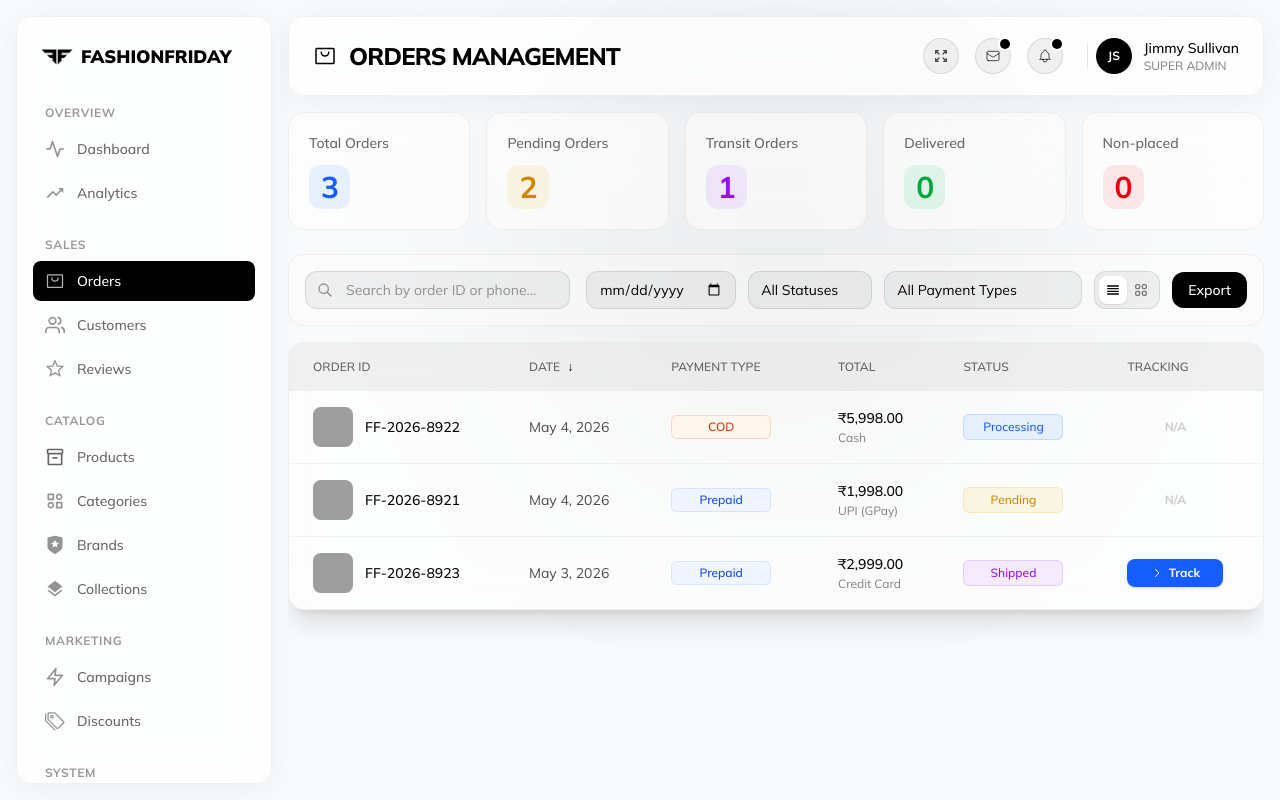
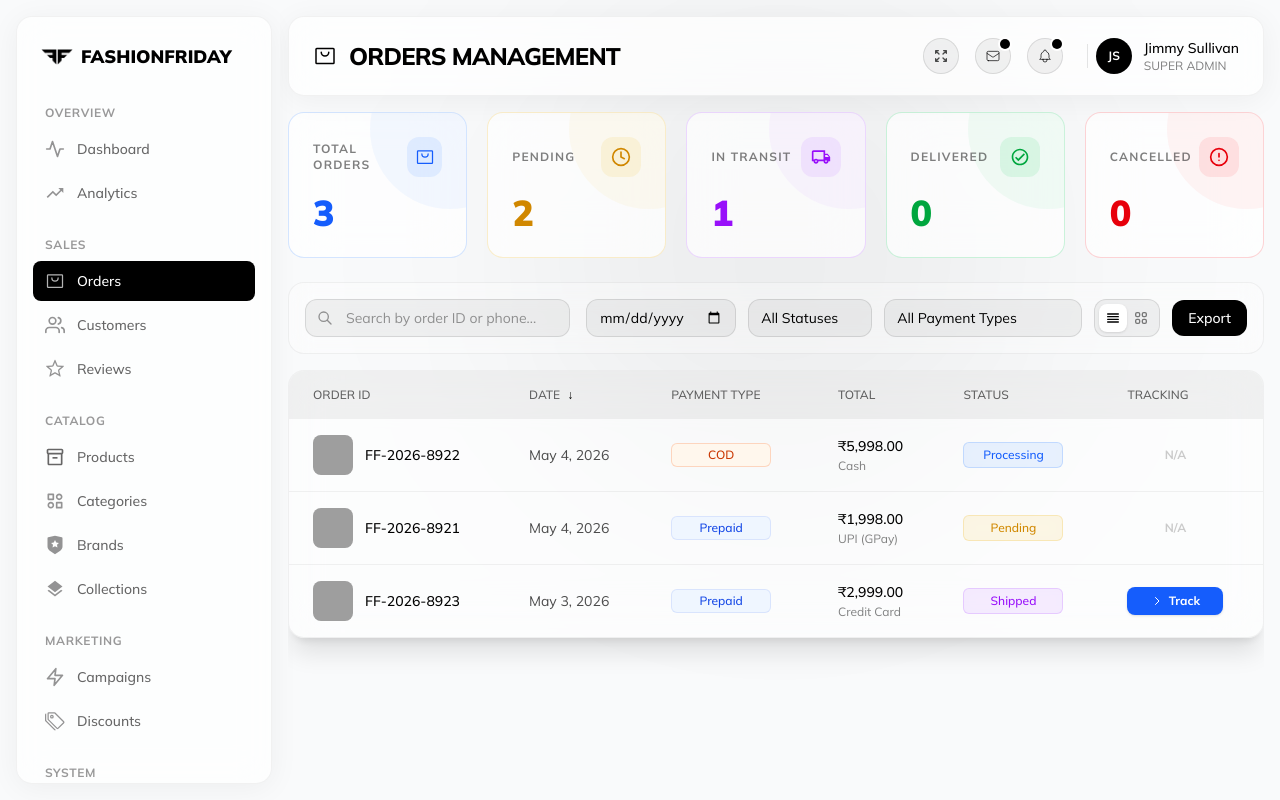
Before and after one commit to FashionFriday-tech/platform, a Next.js app in the folder apps/admin/: page /orders in a window 1280 px wide. Built offline with nearby package versions, Linux system fonts and the light colour scheme; grey boxes are pictures that could not be loaded.

Commit message:
feat(admin): redesign order stats dashboard widgets

```diff
--- a/apps/admin/src/features/orders/components/OrderStats.tsx
+++ b/apps/admin/src/features/orders/components/OrderStats.tsx
@@ -3,6 +3,13 @@
 import React from 'react';
 import { motion } from 'motion/react';
 import { mockOrders } from '../data/mock-orders';
+import {
+  ShoppingBagIcon,
+  ClockIcon,
+  TruckIcon,
+  CheckCircleIcon,
+  AlertCircleIcon
+} from '@ff/ui';
 
 export function OrderStats() {
   const totalOrders = mockOrders.length;
@@ -17,45 +24,79 @@ export function OrderStats() {
     {
       name: 'Total Orders',
       value: totalOrders.toString(),
-      color: 'bg-blue-500/10 text-blue-600 dark:bg-blue-400/10 dark:text-blue-400',
+      filterValue: 'all',
+      icon: ShoppingBagIcon,
+      color: 'text-blue-600 dark:text-blue-400',
+      bgColor: 'bg-blue-500/10 dark:bg-blue-400/10',
+      borderColor: 'border-blue-500/20 dark:border-blue-400/10',
+      glow: 'bg-blue-500',
     },
     {
-      name: 'Pending Orders',
+      name: 'Pending',
       value: pendingOrders.toString(),
-      color: 'bg-yellow-500/10 text-yellow-600 dark:bg-yellow-400/10 dark:text-yellow-400',
+      filterValue: 'pending',
+      icon: ClockIcon,
+      color: 'text-yellow-600 dark:text-yellow-400',
+      bgColor: 'bg-yellow-500/10 dark:bg-yellow-400/10',
+      borderColor: 'border-yellow-500/20 dark:border-yellow-400/10',
+      glow: 'bg-yellow-500',
     },
     {
-      name: 'Transit Orders',
+      name: 'In Transit',
       value: transitOrders.toString(),
-      color: 'bg-purple-500/10 text-purple-600 dark:bg-purple-400/10 dark:text-purple-400',
+      filterValue: 'shipped',
+      icon: TruckIcon,
+      color: 'text-purple-600 dark:text-purple-400',
+      bgColor: 'bg-purple-500/10 dark:bg-purple-400/10',
+      borderColor: 'border-purple-500/20 dark:border-purple-400/10',
+      glow: 'bg-purple-500',
     },
     {
       name: 'Delivered',
       value: deliveredOrders.toString(),
-      color: 'bg-green-500/10 text-green-600 dark:bg-green-400/10 dark:text-green-400',
+      filterValue: 'delivered',
+      icon: CheckCircleIcon,
+      color: 'text-green-600 dark:text-green-400',
+      bgColor: 'bg-green-500/10 dark:bg-green-400/10',
+      borderColor: 'border-green-500/20 dark:border-green-400/10',
+      glow: 'bg-green-500',
     },
     {
-      name: 'Non-placed',
+      name: 'Cancelled',
       value: nonPlacedOrders.toString(),
-      color: 'bg-red-500/10 text-red-600 dark:bg-red-400/10 dark:text-red-400',
+      filterValue: 'cancelled',
+      icon: AlertCircleIcon,
+      color: 'text-red-600 dark:text-red-400',
+      bgColor: 'bg-red-500/10 dark:bg-red-400/10',
+      borderColor: 'border-red-500/20 dark:border-red-400/10',
+      glow: 'bg-red-500',
     },
   ];
 
   return (
-    <div className="grid grid-cols-2 gap-4 md:grid-cols-3 lg:grid-cols-5">
+    <div className="grid grid-cols-2 gap-5 md:grid-cols-3 lg:grid-cols-5">
       {stats.map((stat, i) => (
         <motion.div
-          initial={{ opacity: 0, scale: 0.95 }}
-          animate={{ opacity: 1, scale: 1 }}
-          transition={{ duration: 0.4, delay: i * 0.05 }}
+          initial={{ opacity: 0, y: 15 }}
+          animate={{ opacity: 1, y: 0 }}
+          transition={{ duration: 0.5, delay: i * 0.05, ease: 'easeOut' }}
           key={stat.name}
-          className="relative overflow-hidden rounded-2xl border border-black/5 bg-white/50 p-5 backdrop-blur-xl transition-all hover:shadow-lg dark:border-white/5 dark:bg-black/50"
+          className={`group relative overflow-hidden rounded-2xl border bg-white/70 p-6 backdrop-blur-xl transition-all duration-300 dark:bg-[#111111]/80 ${stat.borderColor}`}
         >
-          <dt className="text-sm font-medium text-black/60 dark:text-white/60">{stat.name}</dt>
-          <dd className="mt-3 flex items-baseline">
-            <span
-              className={`rounded-xl px-3 py-1 text-3xl font-bold tracking-tight ${stat.color}`}
-            >
+          {/* Subtle background glow effect */}
+          <div className={`absolute -right-16 -top-16 h-40 w-40 rounded-full opacity-5 transition-transform duration-500  dark:opacity-[0.03] ${stat.glow}`} />
+
+          <div className="flex items-center justify-between relative z-10">
+            <dt className="text-xs font-bold tracking-widest text-black/50 uppercase dark:text-white/50">
+              {stat.name}
+            </dt>
+            <div className={`flex h-10 w-10 items-center justify-center rounded-xl transition-colors duration-300 ${stat.bgColor} ${stat.color}`}>
+              <stat.icon className="h-5 w-5" />
+            </div>
+          </div>
+
+          <dd className="mt-4 flex items-baseline relative z-10">
+            <span className={`text-4xl font-[900] tracking-tight ${stat.color}`}>
               {stat.value}
             </span>
           </dd>
```
